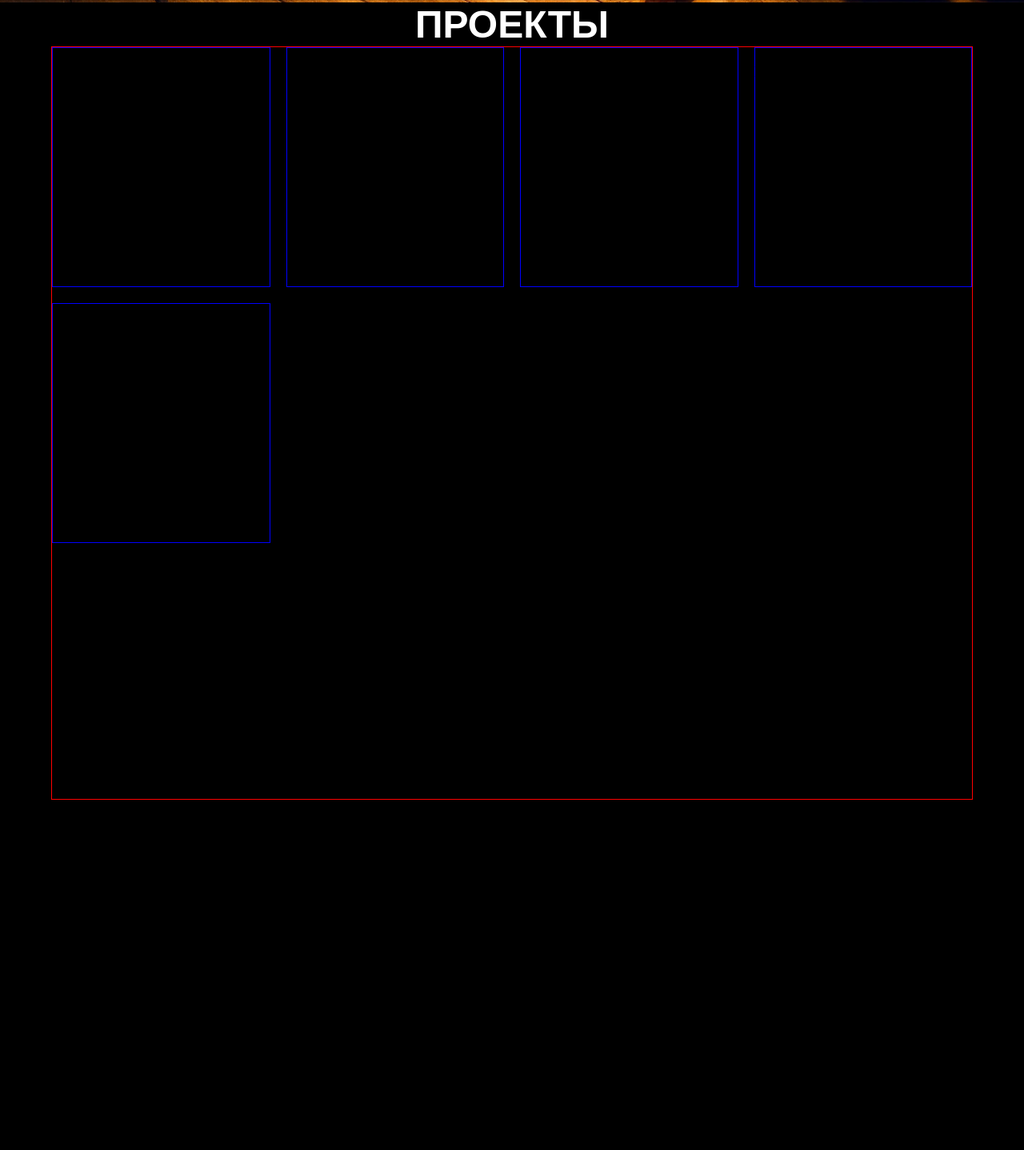
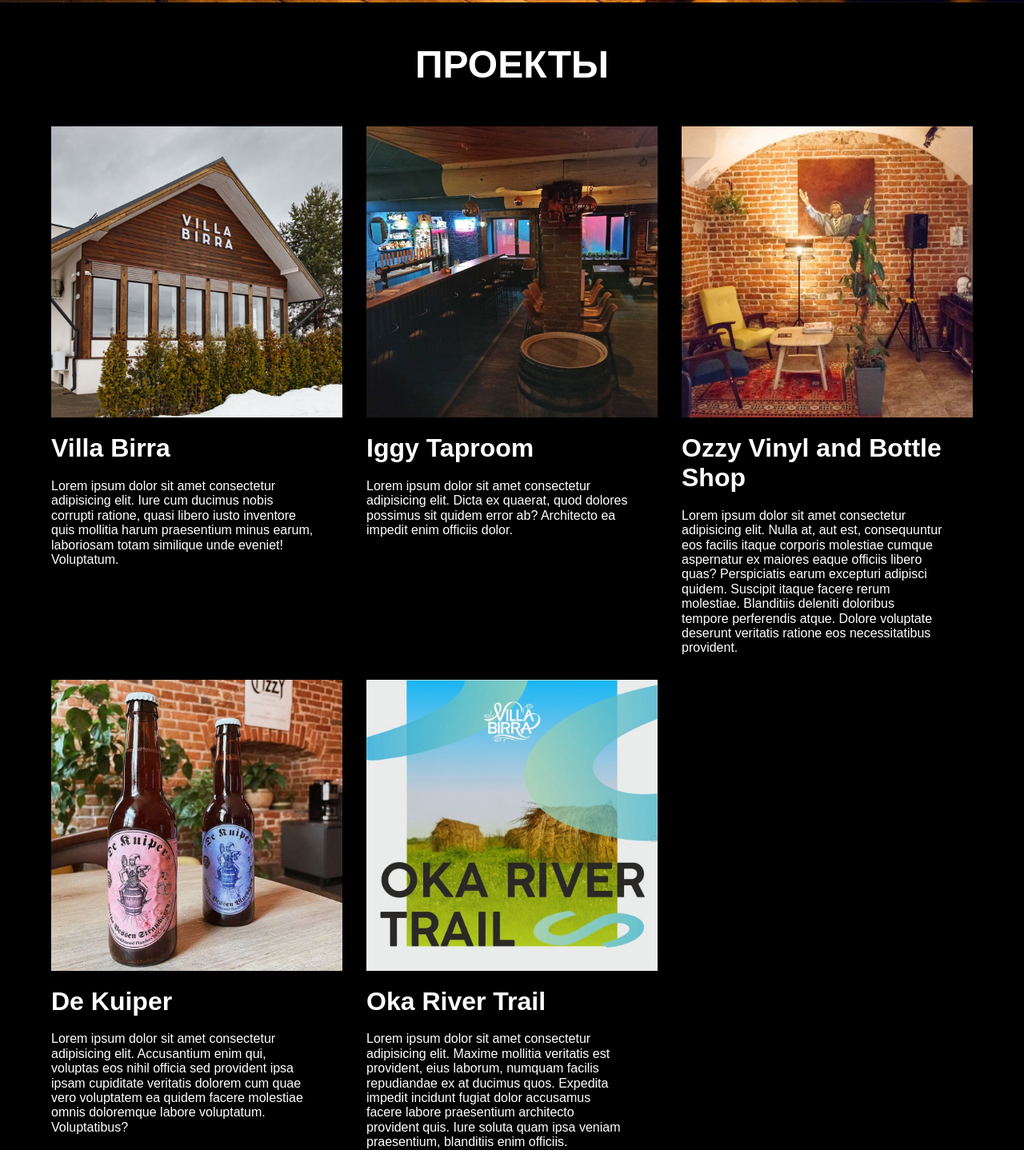
Before and after one commit to StaburovAlexey/okariver-site, a website: page src/index.html in a window 1280 px wide. Shown: the part 797-2235 px from the top of the page at 80% size. Before the commit the page ends 1797 px from the top, so only its background shows below. Drawn offline with nearby package versions, Linux system fonts and the light colour scheme; files that its build step writes are made by us from their sources; a web font is replaced by a local one.

Commit message:
cards done

```diff
--- a/gulp/version.json
+++ b/gulp/version.json
@@ -1,3 +1,3 @@
 {
-    "main": "20240118212303"
+    "main": "20240119005436"
 }
--- a/src/index.html
+++ b/src/index.html
@@ -40,47 +40,51 @@
     <h2 class="main__title">ПРОЕКТЫ</h2>
     <ul class="main__projects">
       <li class="card">
-        <img src=""
-             alt=""
+        <img src="./img/villa-birra.jpg"
+             alt="фото заведения Villa Birra"
              class="card__img">
         <h3 class="card__title">Villa Birra</h3>
-        <p class="card__text"></p>
+        <p class="card__text">Lorem ipsum dolor sit amet consectetur adipisicing elit. Iure cum ducimus nobis corrupti
+          ratione, quasi libero iusto inventore quis mollitia harum praesentium minus earum, laboriosam totam similique
+          unde eveniet! Voluptatum.</p>
       </li>
       <li class="card">
-        <img src=""
-             alt=""
+        <img src="./img/iggy-taproom.jpg"
+             alt="фото бар Iggy Taproom"
              class="card__img">
         <h3 class="card__title">Iggy Taproom</h3>
-        <p class="card__text"></p>
+        <p class="card__text">Lorem ipsum dolor sit amet consectetur adipisicing elit. Dicta ex quaerat, quod dolores
+          possimus sit quidem error ab? Architecto ea impedit enim officiis dolor.</p>
       </li>
       <li class="card">
-        <img src=""
-             alt=""
+        <img src="./img/ozzy.jpg"
+             alt="фото заведения Ozzy"
              class="card__img">
         <h3 class="card__title">Ozzy Vinyl and Bottle Shop</h3>
-        <p class="card__text"></p>
+        <p class="card__text">Lorem ipsum dolor sit amet consectetur adipisicing elit. Nulla at, aut est, consequuntur
+          eos facilis itaque corporis molestiae cumque aspernatur ex maiores eaque officiis libero quas? Perspiciatis
+          earum excepturi adipisci quidem. Suscipit itaque facere rerum molestiae. Blanditiis deleniti doloribus tempore
+          perferendis atque. Dolore voluptate deserunt veritatis ratione eos necessitatibus provident.</p>
       </li>
       <li class="card">
-        <img src=""
-             alt=""
+        <img src="./img/de-kuiper.jpg"
+             alt="фото бутылок пива De Kuiper"
              class="card__img">
         <h3 class="card__title">De Kuiper</h3>
-        <p class="card__text"></p>
+        <p class="card__text">Lorem ipsum dolor sit amet consectetur adipisicing elit. Accusantium enim qui, voluptas
+          eos nihil officia sed provident ipsa ipsam cupiditate veritatis dolorem cum quae vero voluptatem ea quidem
+          facere molestiae omnis doloremque labore voluptatum. Voluptatibus?</p>
       </li>
       <li class="card">
-        <img src=""
-             alt=""
+        <img src="./img/oka-river-trail.jpg"
+             alt="фото афиши Oka River Trail"
              class="card__img">
         <h3 class="card__title">Oka River Trail</h3>
-        <p class="card__text"></p>
+        <p class="card__text">Lorem ipsum dolor sit amet consectetur adipisicing elit. Maxime mollitia veritatis est
+          provident, eius laborum, numquam facilis repudiandae ex at ducimus quos. Expedita impedit incidunt fugiat
+          dolor accusamus facere labore praesentium architecto provident quis. Iure soluta quam ipsa veniam praesentium,
+          blanditiis enim officiis.</p>
       </li>
-      <!-- <li class="card">
-        <img src=""
-             alt=""
-             class="card__img">
-        <h3 class="card__title">Villa</h3>
-        <p class="card__text"></p>
-      </li> -->
     </ul>
   </main>
 </body>
--- a/src/scss/card.scss
+++ b/src/scss/card.scss
@@ -1,4 +1,25 @@
-.card{
-  border: 1px blue solid;
+.card {
   box-sizing: border-box;
+  display: flex;
+  flex-direction: column;
+  gap: 20px;
+
+  .card__img {
+    width: 100%;
+    aspect-ratio: 1/1;
+    display: block;
+    object-position: center;
+    object-fit: cover;
+  }
+
+  .card__title {
+    color: white;
+    font-family: $font-stack;
+    font-size: 2rem;
+  }
+  .card__text {
+    color: white;
+    font-family: $font-stack;
+    width: 90%;
+  }
 }
--- a/src/scss/header.scss
+++ b/src/scss/header.scss
@@ -15,7 +15,7 @@
     display: block;
     width: 30%;
     aspect-ratio: 1/1;
-    @media screen and (max-width: 767px){
+    @media screen and (max-width: 1024px) {
       width: 50%;
     }
   }
@@ -23,7 +23,6 @@
   .header__info {
     width: 80%;
     display: flex;
-    align-items: center;
     justify-content: space-between;
     row-gap: 50px;
     @media screen and (max-width: 767px) {
@@ -38,7 +37,6 @@
     letter-spacing: 2px;
     color: white;
     text-align: center;
-    vertical-align: top;
     @media screen and (min-width: 1440px) {
       font-size: 2rem;
     }
@@ -54,7 +52,6 @@
     letter-spacing: 2px;
     color: white;
     text-align: center;
-    vertical-align: top;
     @media screen and (min-width: 1440px) {
       font-size: 2rem;
     }
@@ -70,6 +67,7 @@
 
     .header__icon {
       width: 40px;
+      display: block;
       aspect-ratio: 1/1;
       background-position: center;
       background-repeat: no-repeat;
--- a/src/scss/main.scss
+++ b/src/scss/main.scss
@@ -4,6 +4,7 @@
   flex-direction: column;
   justify-content: space-around;
   align-items: center;
+  padding: 50px 0 0 0;
 
   .main__title {
     color: white;
@@ -14,13 +15,19 @@
   }
 
   .main__projects {
-    border: 1px red solid;
     box-sizing: border-box;
+    padding: 50px 0 0 0;
     list-style: none;
     width: 90%;
     display: grid;
-    grid-template-columns: repeat(auto-fit, minmax(250px, 1fr));
-    grid-template-rows: repeat(3, 300px);
-    gap: 20px;
+    grid-template-columns: repeat(auto-fit, minmax(300px, 1fr));
+    grid-auto-rows: auto;
+    gap: 30px;
+    @media screen and (min-width: 1400px) {
+      grid-template-columns: repeat(3, minmax(300px, 1fr));
+    }
+    @media screen and (max-width: 425px){
+      grid-template-columns: 100%
+    }
   }
 }
```
Also changed, not shown: src/img/de-kuiper.jpg (added), src/img/iggy-taproom.jpg (added), src/img/oka-river-trail.jpg (added), src/img/ozzy.jpg (added), src/img/untappd.png (added), src/img/villa-birra.jpg (added).
